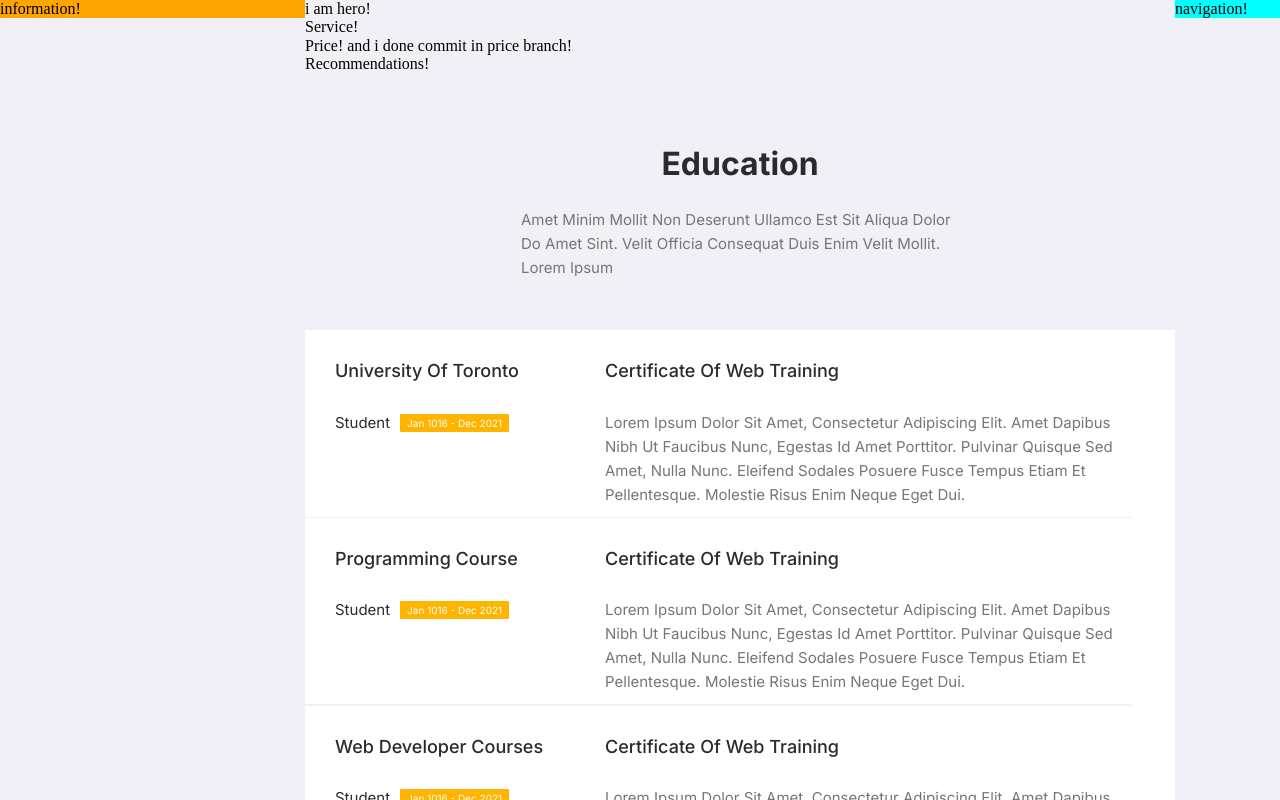
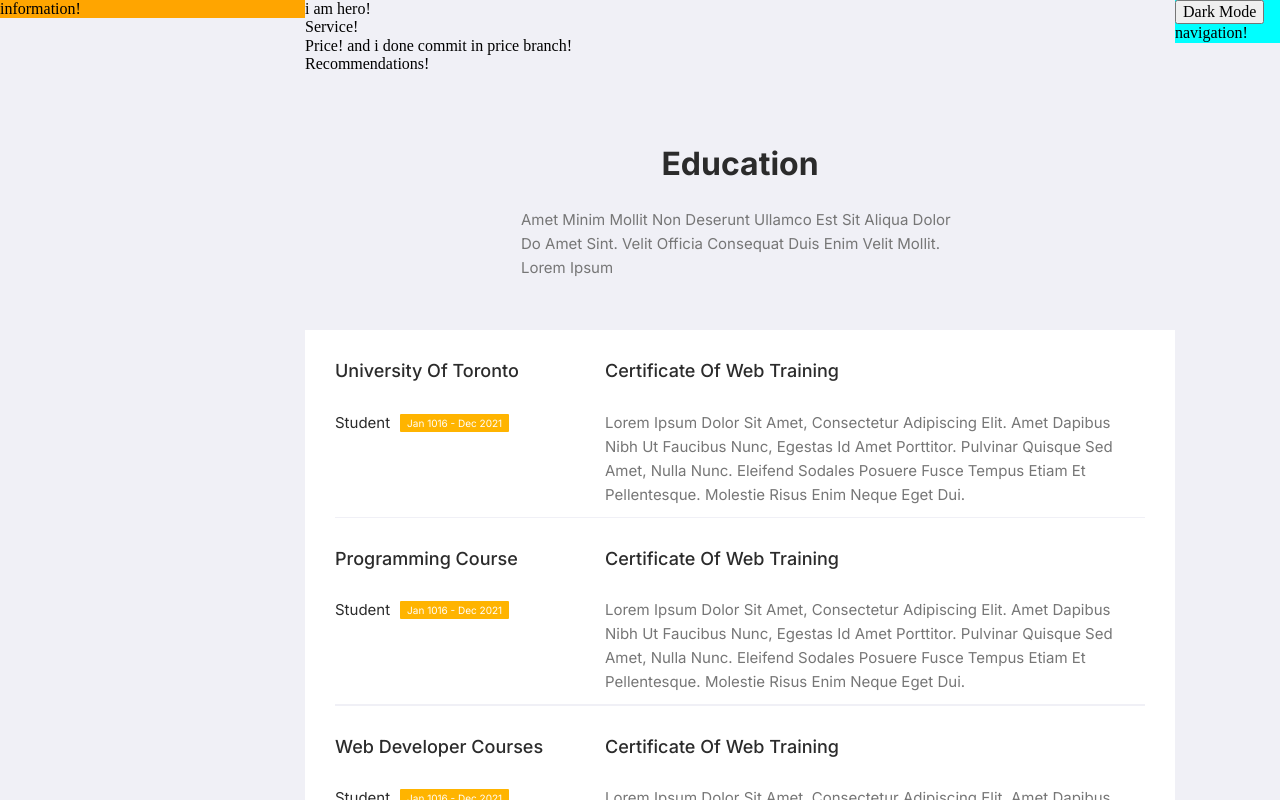
Before and after one commit to Enigma2017/portfolio-teamwork, a React (Vite) app: page / in a window 1280 px wide. Shown: the top 800 px of the page. Built offline with nearby package versions, Linux system fonts and the light colour scheme.

Commit message:
added education and work element

```diff
--- /dev/null
+++ b/src/shared/dark_mode.jsx
@@ -0,0 +1,37 @@
+import {useState, useEffect} from "react"
+
+const DarkModeToggle = () => {
+  const [isDarkMode, setIsDarkMode] = useState(getInitialMode())
+
+  // Function to toggle between light and dark mode
+  const toggleDarkMode = () => {
+    setIsDarkMode((prevMode) => !prevMode)
+  }
+
+  // Function to retrieve initial mode from localStorage if available, otherwise defaults to system preference
+  function getInitialMode() {
+    const savedMode = JSON.parse(localStorage.getItem("darkMode"))
+    return savedMode !== null ? savedMode : prefersDarkMode()
+  }
+
+  // Function to check if user prefers dark mode based on their system preferences
+  function prefersDarkMode() {
+    return (
+      window.matchMedia &&
+      window.matchMedia("(prefers-color-scheme: dark)").matches
+    )
+  }
+
+  // Update localStorage when dark mode changes
+  useEffect(() => {
+    localStorage.setItem("darkMode", JSON.stringify(isDarkMode))
+  }, [isDarkMode])
+
+  return (
+    <button onClick={toggleDarkMode}>
+      {isDarkMode ? "Light Mode" : "Dark Mode"}
+    </button>
+  )
+}
+
+export default DarkModeToggle
--- a/src/shared/navigation_sidebar.jsx
+++ b/src/shared/navigation_sidebar.jsx
@@ -1,10 +1,12 @@
+import DarkModeToggle from "./dark_mode"
+
 function NavigationSidebar() {
-
   return (
     <div className="navigation">
+      <DarkModeToggle />
       navigation!
     </div>
-  );
+  )
 }
 
-export default NavigationSidebar;
+export default NavigationSidebar
--- a/src/styles/sections/_education.scss
+++ b/src/styles/sections/_education.scss
@@ -12,7 +12,7 @@
 
     @include tablet-small {
         grid-template-columns: 1fr;
-            gap: 24rem;
+        gap: 24rem;
         }
         }
 
@@ -45,6 +45,7 @@
     color: var(--card-bg);
     padding: 4rem 7rem;
 }
+
 .education__document {
     font-weight: 500;
     font-size: 18rem;
@@ -53,6 +54,7 @@
     color: var(--main-txt);
     margin-bottom: 28rem;
 }
+
 .education__description {
     font-weight: 400;
     font-size: 15rem;
@@ -60,6 +62,7 @@
     text-transform: capitalize;
     color: var(--secondary-txt);
 }
+
 .title {
     font-weight: 700;
     font-size: 32rem;
@@ -80,11 +83,12 @@
     padding: 0rem 20rem;
     margin-bottom: 50rem;
     margin-top: 25rem;
-    }
+}
 
-    .separator {
-        width: 95%;
+.separator {
+    width: 93%;
         height: 1.5rem;
         margin-top: -20rem;
         background: var(--main-bg);
-    }
+    margin-inline: auto;
+}
```
